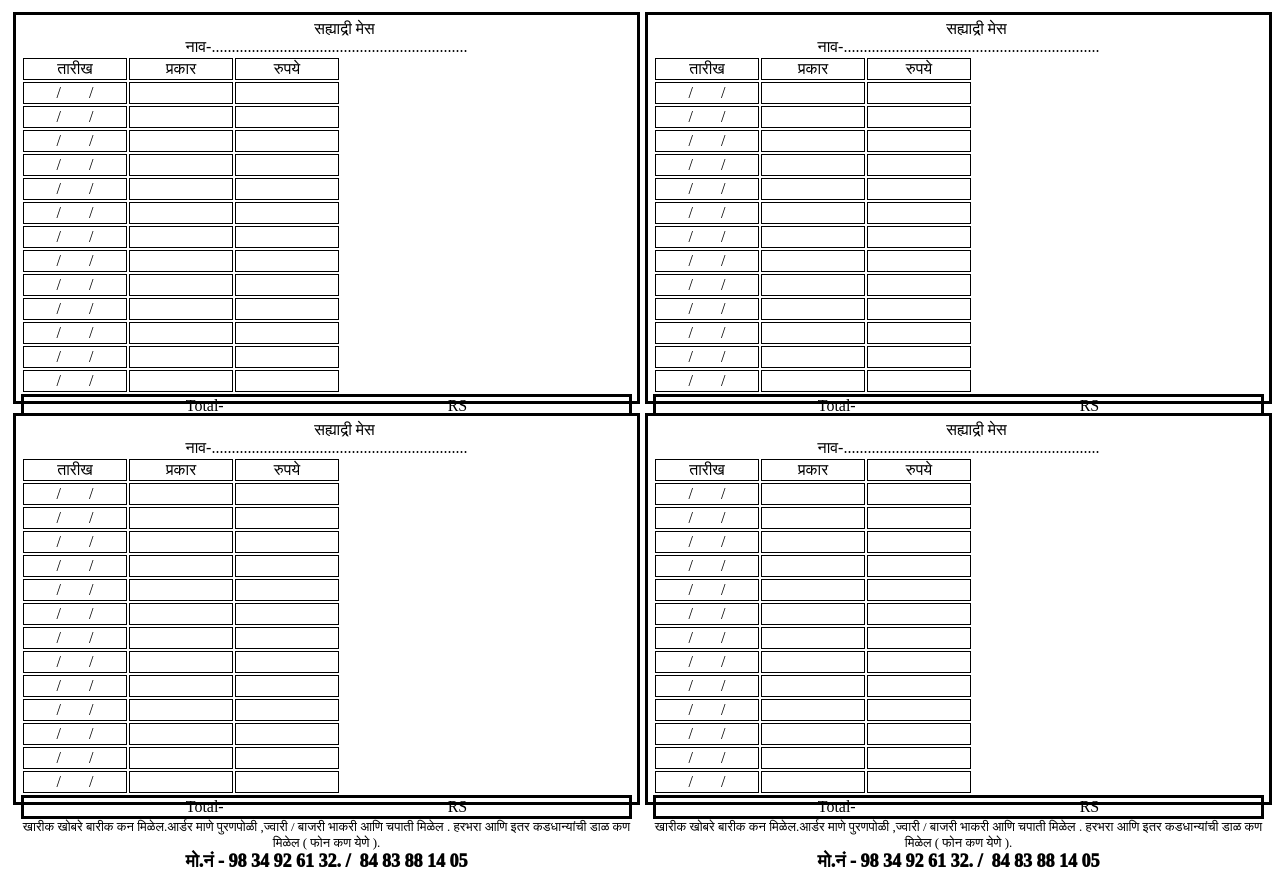
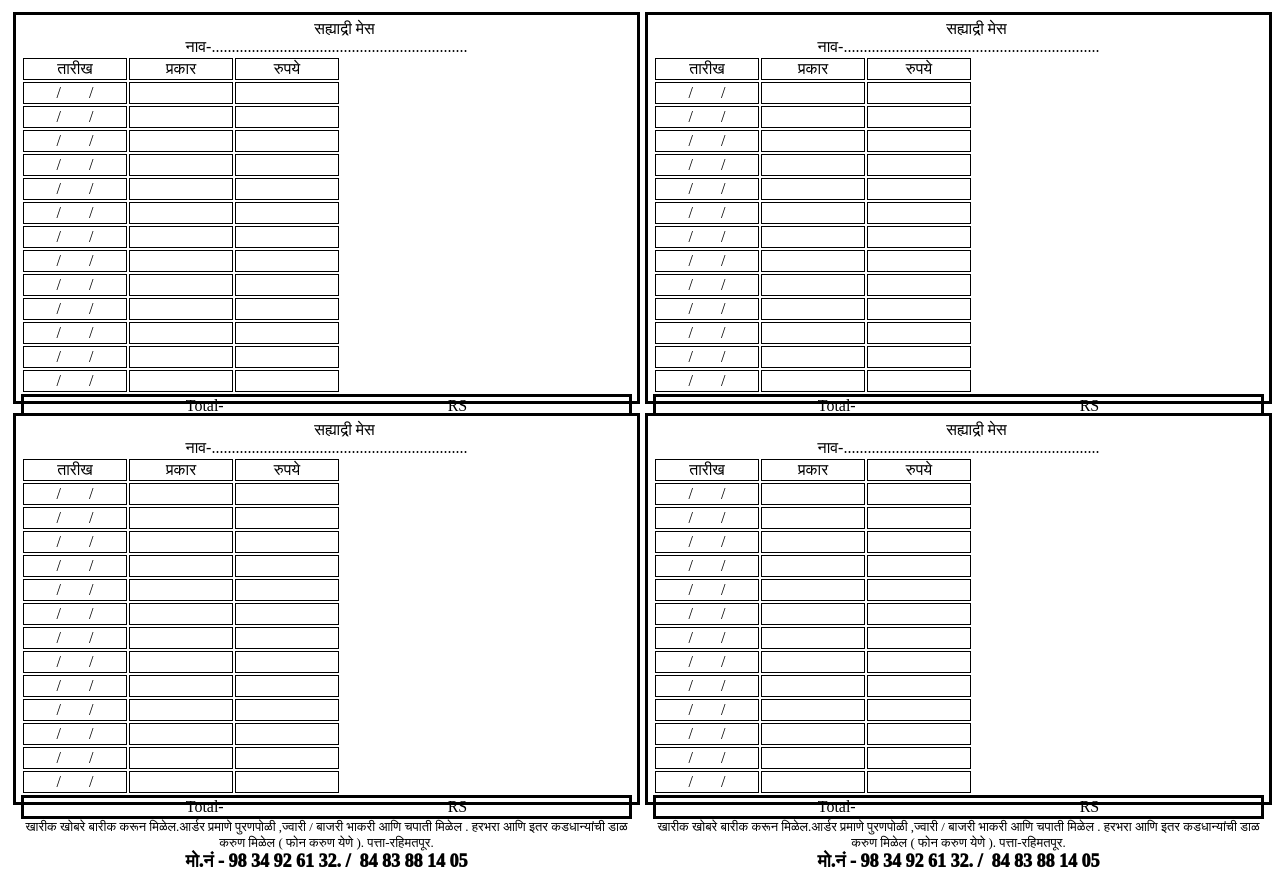
Before and after one commit to aniruddhamaheshmane/HOSPITAL-BILL, a plain HTML site: page index.html in a window 1280 px wide. Drawn offline with Linux system fonts and the light colour scheme.

Commit message:
Update index.html

```diff
--- a/index.html
+++ b/index.html
@@ -146,7 +146,7 @@ width: 100px;
       <div class="c"> Total-&nbsp&nbsp&nbsp&nbsp&nbsp&nbsp&nbsp&nbsp&nbsp&nbsp&nbsp&nbsp&nbsp&nbsp&nbsp&nbsp&nbsp&nbsp&nbsp&nbsp&nbsp&nbsp&nbsp&nbsp&nbsp&nbsp&nbsp&nbsp&nbsp&nbsp&nbsp&nbsp&nbsp&nbsp&nbsp&nbsp&nbsp&nbsp&nbsp&nbsp&nbsp&nbsp&nbsp&nbsp&nbsp&nbsp&nbsp&nbsp&nbsp&nbsp&nbsp&nbsp&nbsp&nbsp&nbsp&nbspRS   </div>
     </table>
 </div>
-<div class="d">खारीक खोबरे बारीक कन मिळेल.आर्डर माणे पुरणपोळी ,ज्वारी / बाजरी भाकरी आणि चपाती मिळेल . हरभरा आणि इतर कडधान्यांची डाळ कण मिळेल ( फोन कण येणे ). <br>
+<div class="d">खारीक खोबरे बारीक करून मिळेल.आर्डर प्रमाणे पुरणपोळी ,ज्वारी / बाजरी भाकरी आणि चपाती मिळेल . हरभरा आणि इतर कडधान्यांची डाळ करुण मिळेल ( फोन करुण येणे ). पत्ता-रहिमतपूर.<br>
  </div>
  <div class="e">  मो.नं - 98 34 92 61 32.&nbsp/&nbsp&nbsp84 83 88 14 05</div>
 
@@ -251,7 +251,7 @@ width: 100px;
           <div class="c"> Total-&nbsp&nbsp&nbsp&nbsp&nbsp&nbsp&nbsp&nbsp&nbsp&nbsp&nbsp&nbsp&nbsp&nbsp&nbsp&nbsp&nbsp&nbsp&nbsp&nbsp&nbsp&nbsp&nbsp&nbsp&nbsp&nbsp&nbsp&nbsp&nbsp&nbsp&nbsp&nbsp&nbsp&nbsp&nbsp&nbsp&nbsp&nbsp&nbsp&nbsp&nbsp&nbsp&nbsp&nbsp&nbsp&nbsp&nbsp&nbsp&nbsp&nbsp&nbsp&nbsp&nbsp&nbsp&nbsp&nbspRS   </div>
         </table>
   </div>
-  <div class="d">खारीक खोबरे बारीक कन मिळेल.आर्डर माणे पुरणपोळी ,ज्वारी / बाजरी भाकरी आणि चपाती मिळेल . हरभरा आणि इतर कडधान्यांची डाळ कण मिळेल ( फोन कण येणे ). <br>
+  <div class="d">खारीक खोबरे बारीक करून मिळेल.आर्डर प्रमाणे पुरणपोळी ,ज्वारी / बाजरी भाकरी आणि चपाती मिळेल . हरभरा आणि इतर कडधान्यांची डाळ करुण मिळेल ( फोन करुण येणे ). पत्ता-रहिमतपूर.<br>
      </div>
      <div class="e">  मो.नं - 98 34 92 61 32.&nbsp/&nbsp&nbsp84 83 88 14 05</div>
 
@@ -365,7 +365,7 @@ width: 100px;
                     <div class="c"> Total-&nbsp&nbsp&nbsp&nbsp&nbsp&nbsp&nbsp&nbsp&nbsp&nbsp&nbsp&nbsp&nbsp&nbsp&nbsp&nbsp&nbsp&nbsp&nbsp&nbsp&nbsp&nbsp&nbsp&nbsp&nbsp&nbsp&nbsp&nbsp&nbsp&nbsp&nbsp&nbsp&nbsp&nbsp&nbsp&nbsp&nbsp&nbsp&nbsp&nbsp&nbsp&nbsp&nbsp&nbsp&nbsp&nbsp&nbsp&nbsp&nbsp&nbsp&nbsp&nbsp&nbsp&nbsp&nbsp&nbspRS   </div>
                   </table>
             </div>
-            <div class="d">खारीक खोबरे बारीक कन मिळेल.आर्डर माणे पुरणपोळी ,ज्वारी / बाजरी भाकरी आणि चपाती मिळेल . हरभरा आणि इतर कडधान्यांची डाळ कण मिळेल ( फोन कण येणे ). <br>
+            <div class="d">खारीक खोबरे बारीक करून मिळेल.आर्डर प्रमाणे पुरणपोळी ,ज्वारी / बाजरी भाकरी आणि चपाती मिळेल . हरभरा आणि इतर कडधान्यांची डाळ करुण मिळेल ( फोन करुण येणे ). पत्ता-रहिमतपूर.<br>
                </div>
                <div class="e">  मो.नं - 98 34 92 61 32.&nbsp/&nbsp&nbsp84 83 88 14 05</div>
 
@@ -468,7 +468,7 @@ width: 100px;
                         <div class="c"> Total-&nbsp&nbsp&nbsp&nbsp&nbsp&nbsp&nbsp&nbsp&nbsp&nbsp&nbsp&nbsp&nbsp&nbsp&nbsp&nbsp&nbsp&nbsp&nbsp&nbsp&nbsp&nbsp&nbsp&nbsp&nbsp&nbsp&nbsp&nbsp&nbsp&nbsp&nbsp&nbsp&nbsp&nbsp&nbsp&nbsp&nbsp&nbsp&nbsp&nbsp&nbsp&nbsp&nbsp&nbsp&nbsp&nbsp&nbsp&nbsp&nbsp&nbsp&nbsp&nbsp&nbsp&nbsp&nbsp&nbspRS   </div>
                     </table>
               </div>
-              <div class="d">खारीक खोबरे बारीक कन मिळेल.आर्डर माणे पुरणपोळी ,ज्वारी / बाजरी भाकरी आणि चपाती मिळेल . हरभरा आणि इतर कडधान्यांची डाळ कण मिळेल ( फोन कण येणे ). <br>
+              <div class="d">खारीक खोबरे बारीक करून मिळेल.आर्डर प्रमाणे पुरणपोळी ,ज्वारी / बाजरी भाकरी आणि चपाती मिळेल . हरभरा आणि इतर कडधान्यांची डाळ करुण मिळेल ( फोन करुण येणे ). पत्ता-रहिमतपूर.<br>
                  </div>
                  <div class="e">  मो.नं - 98 34 92 61 32.&nbsp/&nbsp&nbsp84 83 88 14 05</div>
 
```
